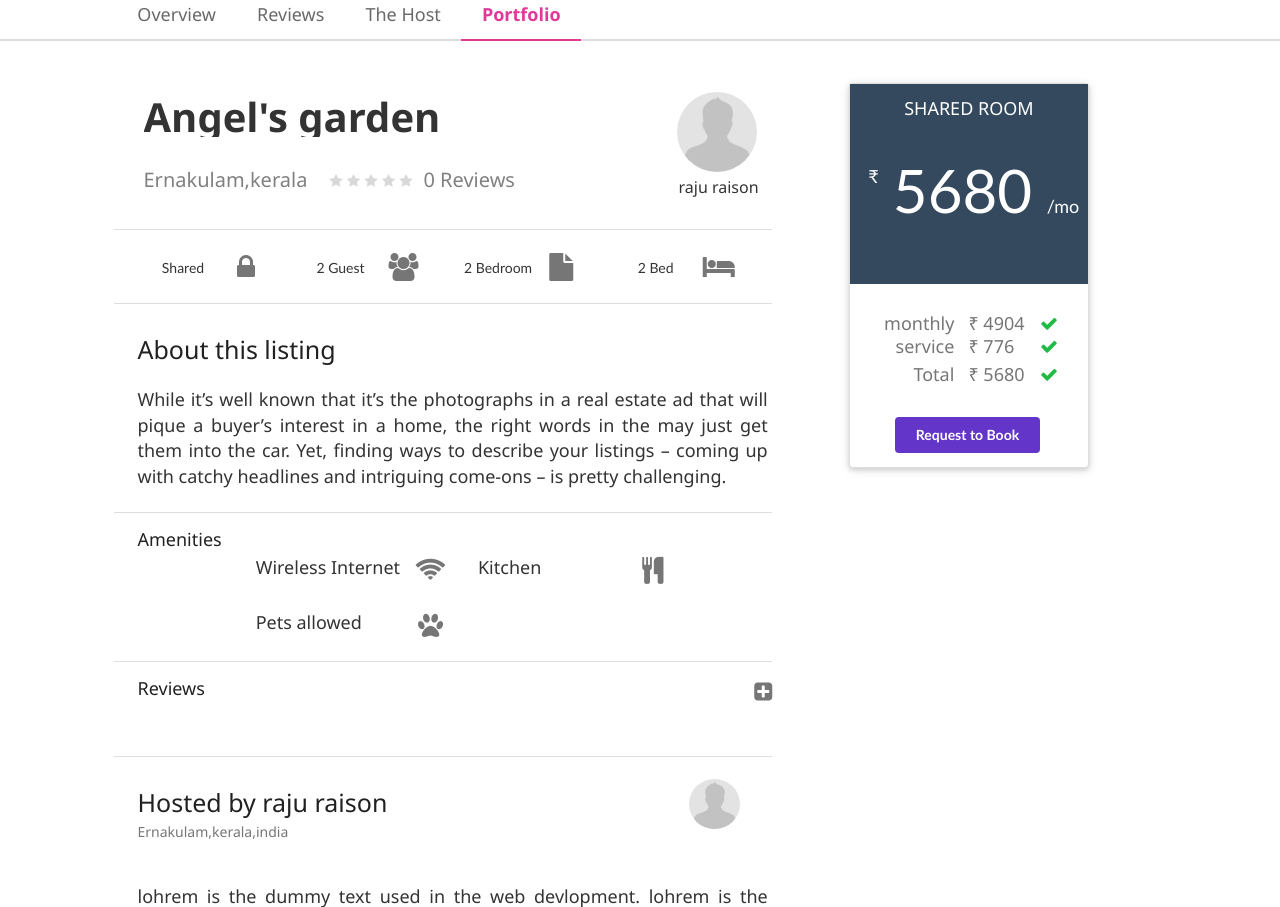
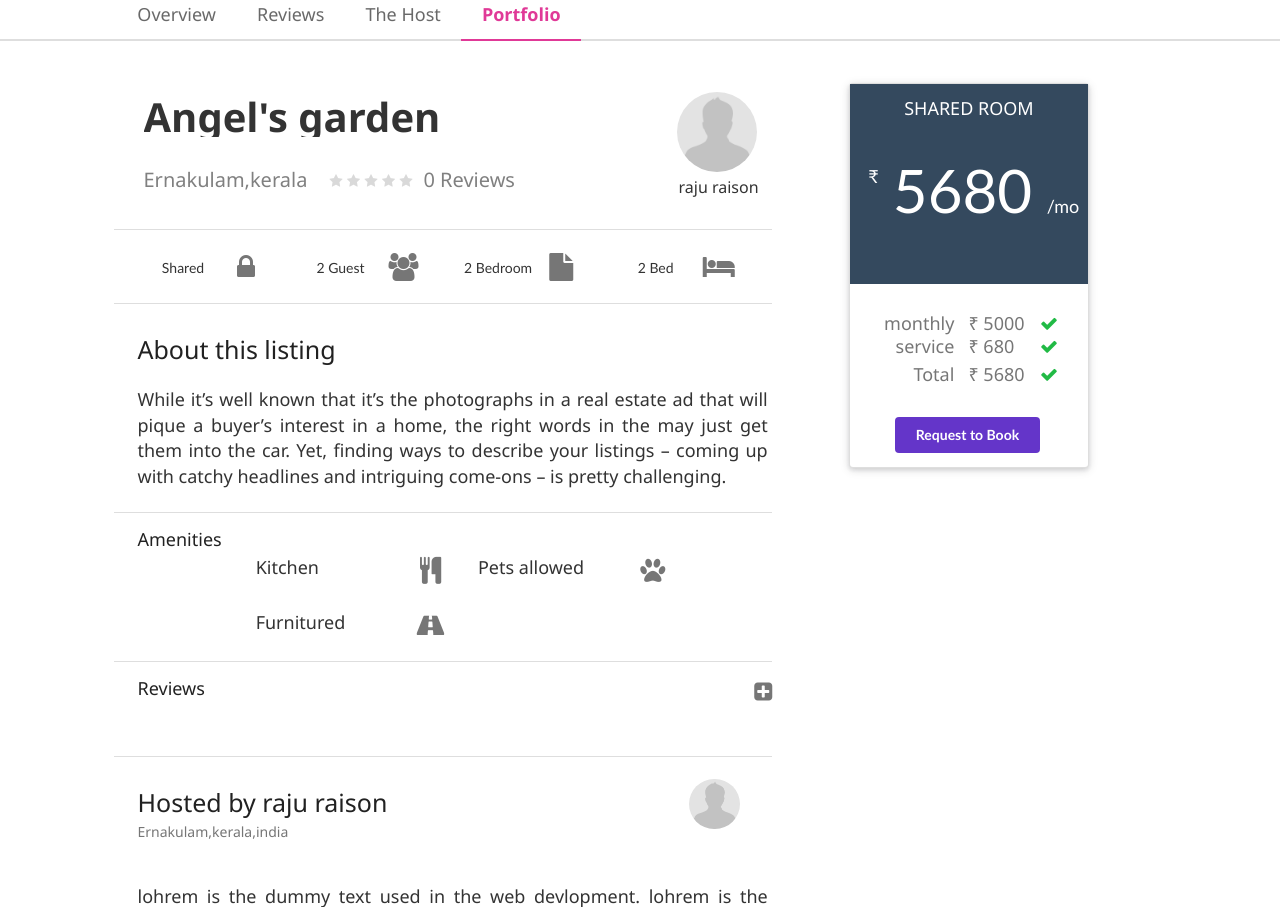
Before and after one commit to code-next/stayways-django, a Django app: page /room/7/ in a window 1280 px wide. Shown: the part 562-1469 px from the top of the page. Run offline with Django 3.2, Linux system fonts and the light colour scheme; data comes from the database, SQL or seed files in the repository; both versions use the stored data as it was after the commit.

Commit message:
last update

```diff
--- a/main/views.py
+++ b/main/views.py
@@ -251,7 +251,9 @@ def room_detail(request,rid):
     rcount = reviews.count()
     host   = Person.objects.get(user=room.user)
     photos = Portfolio.objects.filter(room=room.room_id)
+    monthlyCharge = room.price - room.service
     return render(request,'detail.html',{
+        'monthlyCharge':monthlyCharge,
         'host':host,
         'room' : room,
         'reviews' :reviews,
--- a/templates/detail.html
+++ b/templates/detail.html
@@ -117,14 +117,31 @@
                                                 <div class="twelve wide column">
                                                     <div class="ui two column grid amenitygrid" id="sy_reviews">
                                                         <!-- item and it's icon -->
+                                                        {% if room.wifi == True %}
                                                         <div class="column"><i class="large wifi icon"></i>Wireless Internet</div>
+                                                        {% endif %}
                                                         <!-- item ends -->
                                                         <!-- item -->
+                                                        {% if room.kitchen == True %}
                                                         <div class="column"><i class="large food icon"></i>Kitchen</div>
+                                                        {% endif %}
                                                         <!-- item ends -->
                                                         <!-- item -->
+                                                        {% if room.pets == True %}
                                                         <div class="column"><i class="large paw icon"></i>Pets allowed</div>
+                                                        {% endif %}
                                                         <!-- item ends -->
+                                                        <!-- item -->
+                                                        {% if room.furnitured == True %}
+                                                        <div class="column"><i class="large road icon"></i>Furnitured</div>
+                                                        {% endif %}
+                                                        <!-- item ends -->
+                                                        <!-- item -->
+                                                        {% if room.ac == True %}
+                                                        <div class="column"><i class="large selected radio icon"></i>A/C</div>
+                                                        {% endif %}
+                                                        <!-- item ends -->
+
 
                                                     </div>
                                                 </div>
@@ -314,9 +331,9 @@
                                                     </div>
                                                     <div class="seven wide column" style="text-align:left;">
                                                         <!-- monthly charge -->
-                                                        <div><span class="detailtext">₹ {{ room.price|add:-776 }}</span></div>
+                                                        <div><span class="detailtext">₹ {{ monthlyCharge}}</span></div>
                                                         <!-- service charge -->
-                                                        <div><span class="detailtext">₹ 776</span></div>
+                                                        <div><span class="detailtext">₹ {{ room.service }}</span></div>
                                                         <!-- total price -->
                                                         <div><span class="detailtext bold">₹ {{ room.price }}</span></div>
                                                     </div>
```
Also changed, not shown: db.sqlite3, media/room/file160_f0a6p6E.jpg (added), media/room/file161.jpg (added), media/room/file162_LQUnsTU.jpg (added), media/room/file163.jpg (added), media/room/file165.jpg (added), media/room/file166.jpg (added), media/room/file167.jpg (added), media/room/file169.jpg (added), media/room/file169_2.jpg (added), media/room/file170.jpg (added), media/taylor.jpg (added).
